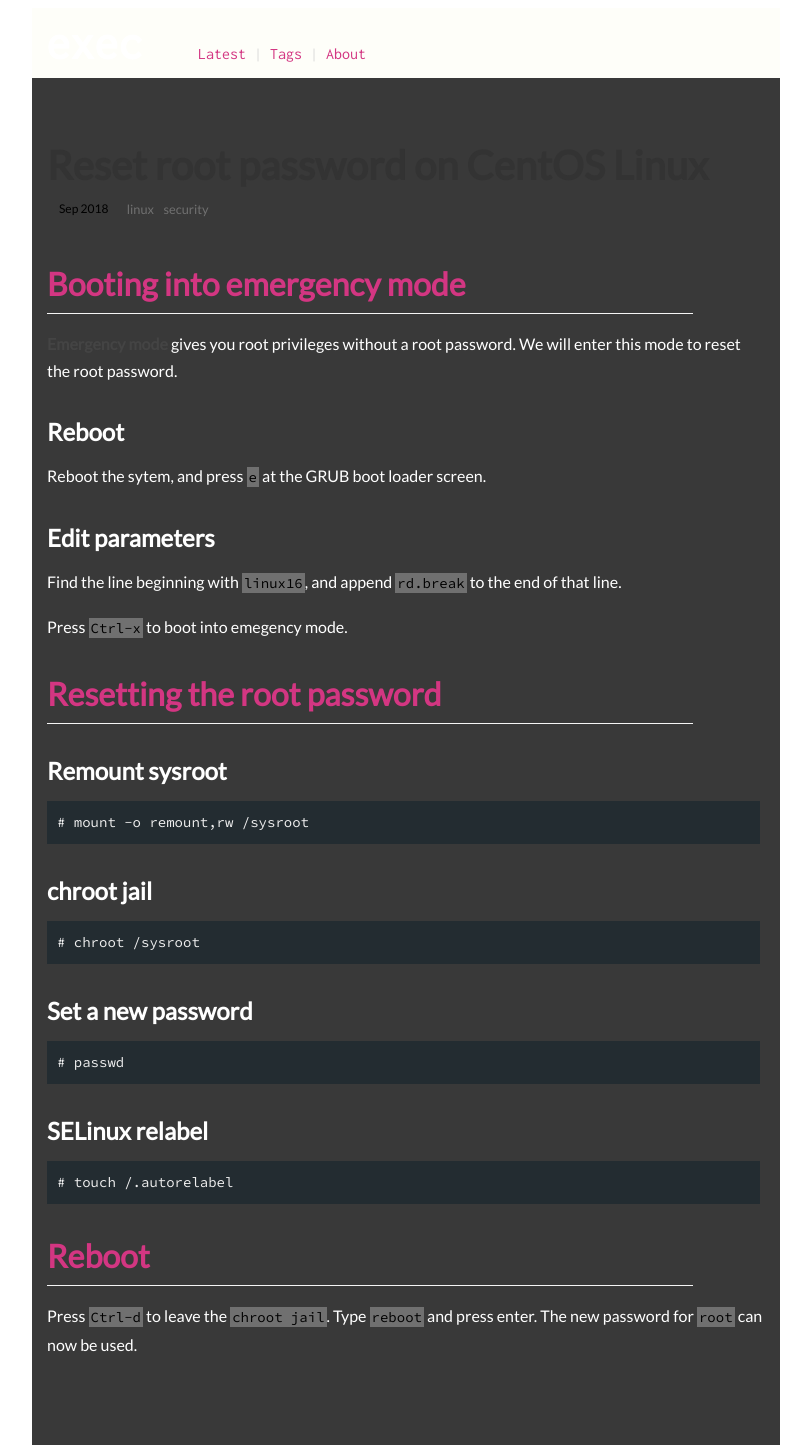
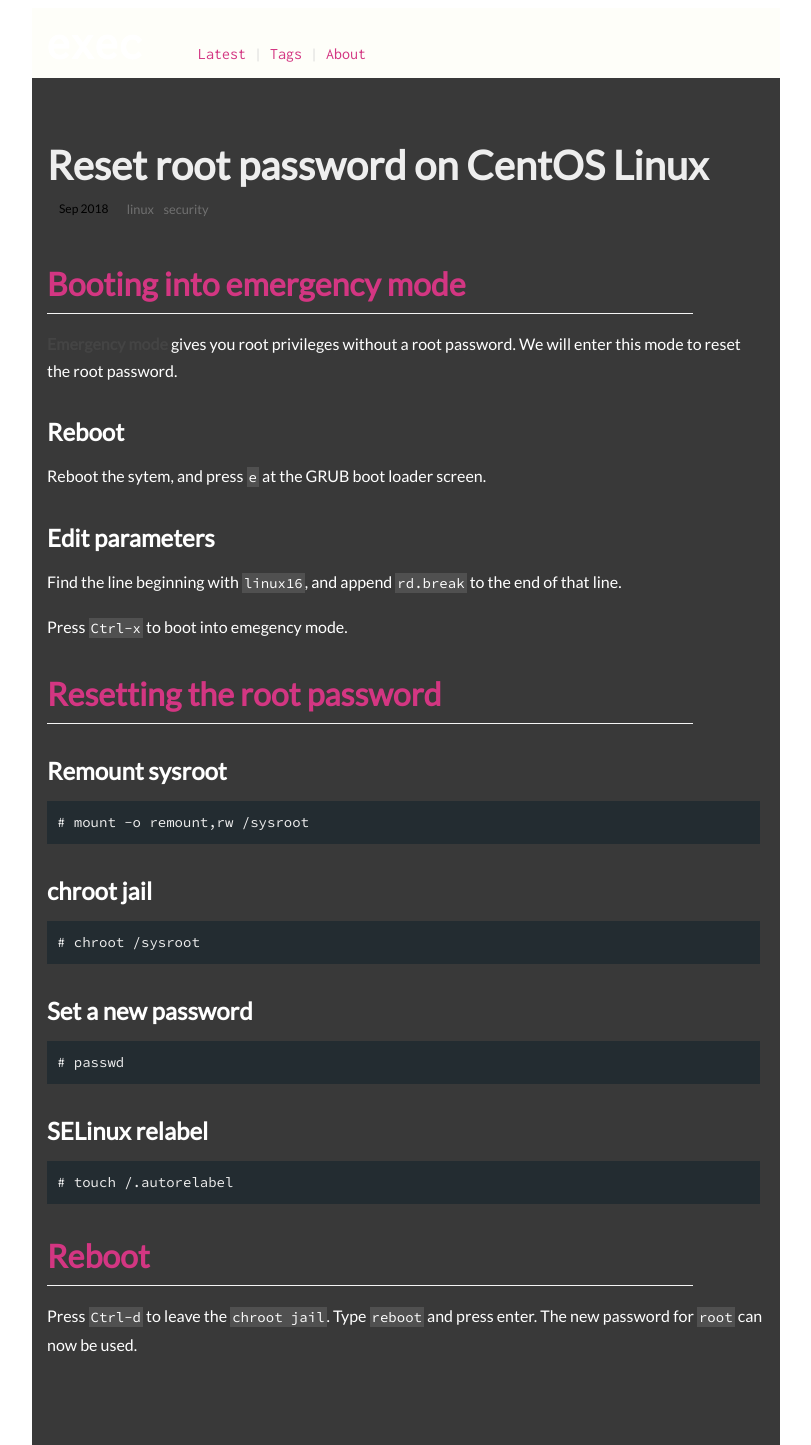
Before and after one commit to execas/execas.github.io, a Jekyll site: the page built from _posts/2018-09-03-reset-root-password-on-centos-linux.md, in a window 1280 px wide. Shown: the whole page, without its empty margins (234-1045 px from the left). Built offline with Jekyll 4.4.1, drawn with Linux system fonts in a browser that asks for light colours.

Commit message:
Update execas.css

```diff
--- a/css/execas.css
+++ b/css/execas.css
@@ -68,10 +68,10 @@
 }
 code {
      /*background-color: #f6f8fa;*/
-     background-color:#707070;
+     background-color:#505050;
      font-family: "Source Code Pro", monospace;
      whitespace:normal;
-     color:#000000;
+     color:#ffffff;
      font-size:14px;
      /*border-width: 1px;
      border-style: solid;
@@ -242,7 +242,7 @@
 
 .post-title {
      font-size: 2.5rem;
-     color:#333333;
+     color:#eeeeee;
      margin-bottom:0.5rem;
 }
 
```
